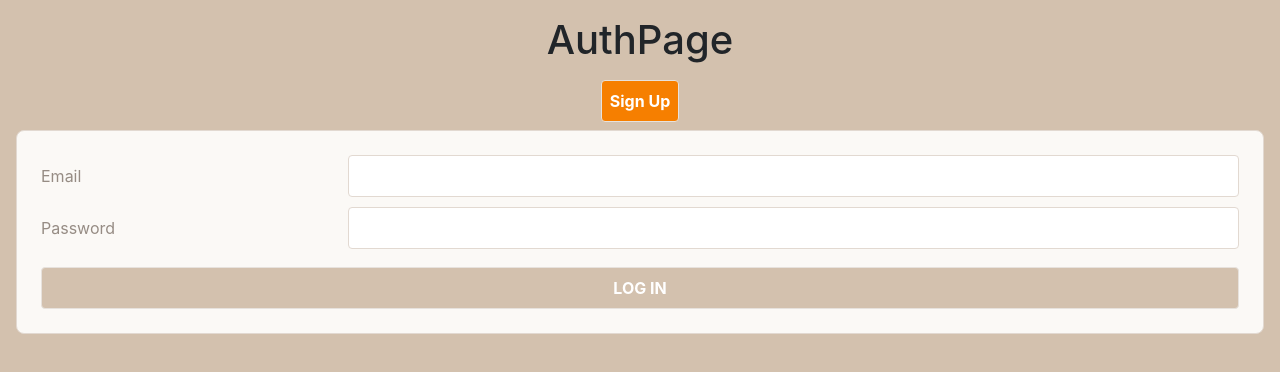
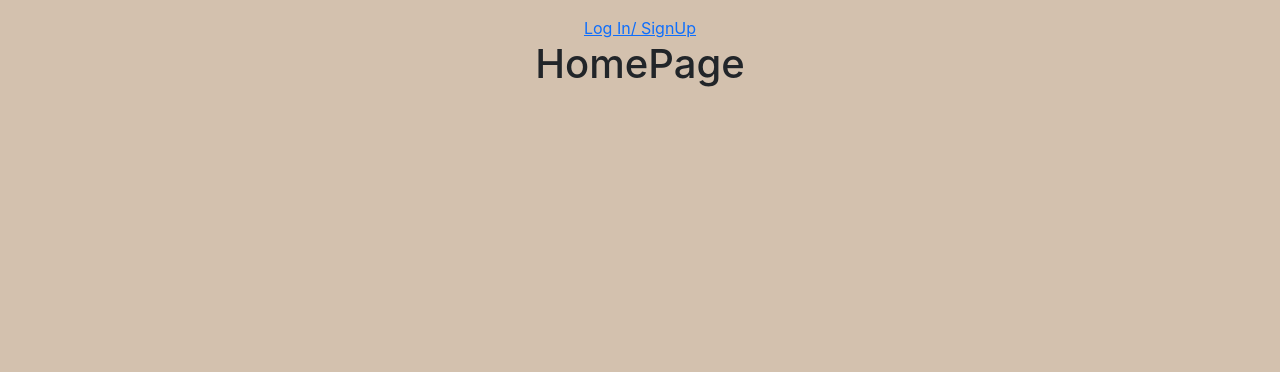
Before and after one commit to Fesomibe/mern-budget-tracker, a React (Create React App) app: page / in a window 1280 px wide. Shown: the top 372 px of the page. Built offline with nearby package versions, Linux system fonts and the light colour scheme.

Commit message:
homepage

```diff
--- a/controllers/api/users.js
+++ b/controllers/api/users.js
@@ -20,6 +20,7 @@ async function create(req, res) {
     const token = createJWT(user);
     res.json(token);
   } catch (err) {
+    console.log(err)
     res.status(400).json(err);
   }
 }
--- a/src/components/LoginForm/LoginForm.jsx
+++ b/src/components/LoginForm/LoginForm.jsx
@@ -1,4 +1,5 @@
 import { useState } from 'react';
+import { useNavigate } from 'react-router-dom';
 import * as usersService from '../../utilities/users-service';
 
 export default function LoginForm({ setUser }) {
@@ -7,6 +8,7 @@ export default function LoginForm({ setUser }) {
     password: ''
   });
   const [error, setError] = useState('');
+  const navigate = useNavigate();
 
   function handleChange(evt) {
     setCredentials({ ...credentials, [evt.target.name]: evt.target.value });
@@ -22,6 +24,7 @@ export default function LoginForm({ setUser }) {
     console.log('User data received:', user);
 
     setUser(user);
+    navigate('/dashboard');
   } catch (error) {
     console.error('Login failed with error:', error);
     setError('Log In Failed - Try Again');
--- /dev/null
+++ b/src/components/NavBar/NavBar.jsx
@@ -0,0 +1,27 @@
+import { Link } from 'react-router-dom';
+import * as userService from '../../utilities/users-service';
+
+export default function NavBar({ user, setUser }) {
+  function handleLogOut() {
+    userService.logOut();
+    setUser(null);
+  }
+
+  return (
+    <nav>
+     { user ?
+        <>
+      <Link to="/Budgets">New Budgets</Link>
+      &nbsp; | &nbsp;
+      <span>Your Budgets</span>
+      &nbsp;&nbsp;
+      <span>Welcome, {user.name}</span>
+      &nbsp;&nbsp;
+      <Link to="" onClick={handleLogOut}>Log Out</Link>
+      </>
+      :
+      <Link to="/auth">Log In/ SignUp</Link>
+     }
+    </nav>
+  );
+}
--- a/src/components/SignUpForm/SignUpForm.jsx
+++ b/src/components/SignUpForm/SignUpForm.jsx
@@ -1,58 +1,57 @@
-import { Component } from 'react';
+import { useState } from 'react';
+import { useNavigate } from 'react-router-dom';
 import { signUp } from '../../utilities/users-service';
 
-export default class SignUpForm extends Component {
-  state = {
+export default function SignUpForm({setUser}) {
+  const [formData, setFormData] = useState({
     name: '',
     email: '',
     password: '',
-    confirm: '',
-    error: ''
-  };
+    confirm: ''
+  });
+  const [error, setError] = useState('');
+  const navigate = useNavigate();
 
-  handleChange = (evt) => {
-    this.setState({
-      [evt.target.name]: evt.target.value,
-      error: ''
+  function handleChange(evt) {
+    setFormData({
+      ...formData,
+      [evt.target.name]: evt.target.value
     });
   };
 
-  handleSubmit = async (evt) => {
+  async function handleSubmit(evt) {
     evt.preventDefault();
     try {
-      const {name, email, password} = this.state;
-      const formData = {name, email, password};
       // The promise returned by the signUp service
       // method will resolve to the user object included
       // in the payload of the JSON Web Token (JWT)
       const user = await signUp(formData);
-      this.props.setUser(user);
+      setUser(user);
+      navigate('/dashboard');
     } catch {
       // An error occurred
       // Probably due to a duplicate email
-      this.setState({ error: 'Sign Up Failed - Try Again' });
+      setError('Sign Up Failed - Try Again');
     }
   };
 
-  render() {
-    const disable = this.state.password !== this.state.confirm;
+  const disable = formData.password !== formData.confirm;
   return (
     <div>
       <div className="form-container">
-          <form autoComplete="off" onSubmit={this.handleSubmit}>
+        <form autoComplete="off" onSubmit={handleSubmit}>
           <label>Name</label>
-            <input type="text" name="name" value={this.state.name} onChange={this.handleChange} required />
+          <input type="text" name="name" value={formData.name} onChange={handleChange} required />
           <label>Email</label>
-            <input type="email" name="email" value={this.state.email} onChange={this.handleChange} required />
+          <input type="email" name="email" value={formData.email} onChange={handleChange} required />
           <label>Password</label>
-            <input type="password" name="password" value={this.state.password} onChange={this.handleChange} required />
+          <input type="password" name="password" value={formData.password} onChange={handleChange} required />
           <label>Confirm</label>
-            <input type="password" name="confirm" value={this.state.confirm} onChange={this.handleChange} required />
+          <input type="password" name="confirm" value={formData.confirm} onChange={handleChange} required />
           <button type="submit" disabled={disable}>SIGN UP</button>
         </form>
       </div>
-        <p className="error-message">&nbsp;{this.state.error}</p>
+      <p className="error-message">&nbsp;{error}</p>
     </div>
   );
 }
-}
--- a/src/pages/App/App.jsx
+++ b/src/pages/App/App.jsx
@@ -3,49 +3,29 @@ import { getUser } from '../../utilities/users-service';
 import './App.css';
 import AuthPage from '../AuthPage/AuthPage';
 import 'bootstrap/dist/css/bootstrap.min.css';
-import Budget from '../../components/Budget/Budget';
-import Remaining from '../../components/Remaining/Remaining';
-import ExpenseTotal from '../../components/ExpenseTotal/ExpenseTotal';
-import ExpenseList from '../../components/ExpenseList/ExpenseList';
-import AddExpenseForm from '../../components/AddExpenseForm/AddExpenseForm';
+import { Routes, Route } from 'react-router-dom';
+import DashboardPage from '../DashboardPage/DashboardPage';
+import NavBar from '../../components/NavBar/NavBar';
+import BudgetPage from '../../components/Budget/Budget';
+import HomePage from '../HomePage/HomePage';
 
 export default function App() {
   const [user, setUser] = useState(getUser());
 
   return (
     <main className="App">
-      { user ?
-        <>
-          <div className='container'>
-            <h1 className='mt-3'>My Budget Planner</h1>
-            <div className='row mt-3'>
-              <div className='col-sm'>
-                <Budget />
-              </div>
-              <div className='col-sm'>
-                <Remaining />
-              </div>
-              <div className='col-sm'>
-                <ExpenseTotal />
-              </div>
-            </div>
-            <h3 className='mt-3'>Expenses</h3>
-            <div className='row mt-3'>
-              <div className='col-sm'>
-                <ExpenseList />
-              </div>
-            </div>
-			<h3 className='mt-3'>Add Expense</h3>
-			<div className='row mt-3'>
-				<div className='col-sm'>
-					<AddExpenseForm />
-				</div>
-			</div>
-		</div>
-        </>
-        :
-        <AuthPage setUser={setUser} />
-      }
+      <NavBar user={user} setUser={setUser} />
+      <Routes>
+        <Route path='/' element={<HomePage />} />
+        {user ? (
+			<>
+				<Route path='/budget' element={<BudgetPage />} />
+				<Route path='/dashboard' element={<DashboardPage />} />
+			</>
+        ) : (
+          <Route path='/auth' element={<AuthPage setUser={setUser} />} />
+        )}
+      </Routes>
     </main>
   );
 }
--- /dev/null
+++ b/src/pages/DashboardPage/DashboardPage.jsx
@@ -0,0 +1,36 @@
+import Budget from '../../components/Budget/Budget';
+import Remaining from '../../components/Remaining/Remaining';
+import ExpenseTotal from '../../components/ExpenseTotal/ExpenseTotal';
+import ExpenseList from '../../components/ExpenseList/ExpenseList';
+import AddExpenseForm from '../../components/AddExpenseForm/AddExpenseForm';
+
+export default function DashboardPage() {
+    return (
+        <div className='container'>
+            <h1 className='mt-3'>My Budget Planner</h1>
+            <div className='row mt-3'>
+              <div className='col-sm'>
+                <Budget />
+              </div>
+              <div className='col-sm'>
+                <Remaining />
+              </div>
+              <div className='col-sm'>
+                <ExpenseTotal />
+              </div>
+            </div>
+            <h3 className='mt-3'>Expenses</h3>
+            <div className='row mt-3'>
+              <div className='col-sm'>
+                <ExpenseList />
+              </div>
+            </div>
+			<h3 className='mt-3'>Add Expense</h3>
+			<div className='row mt-3'>
+				<div className='col-sm'>
+					<AddExpenseForm />
+				</div>
+			</div>
+		</div>
+    )
+}
--- /dev/null
+++ b/src/pages/HomePage/HomePage.jsx
@@ -0,0 +1,3 @@
+export default function HomePage() {
+    return <h1>HomePage</h1>
+}
```
Lines whose indentation alone changed are shown as unchanged.
